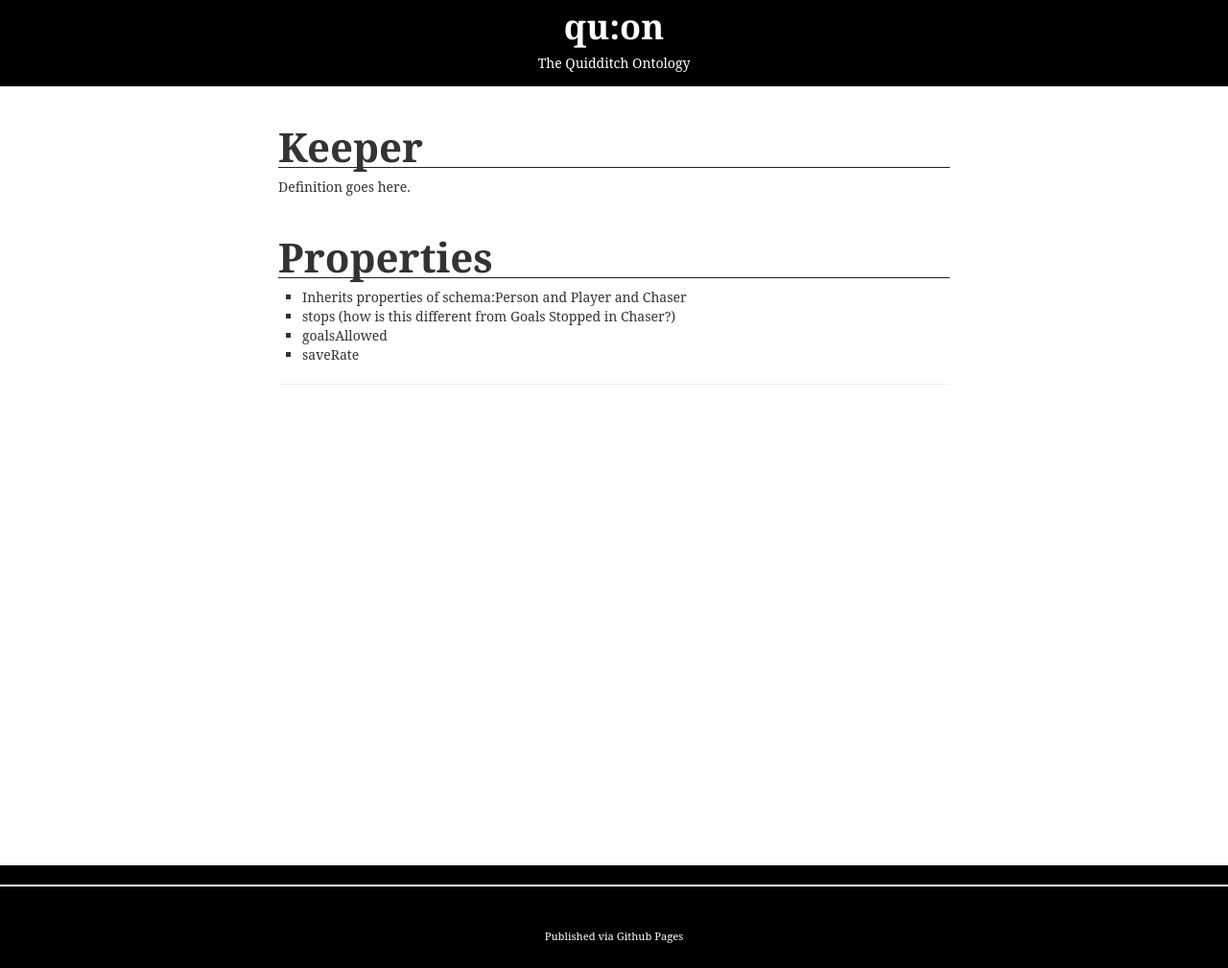
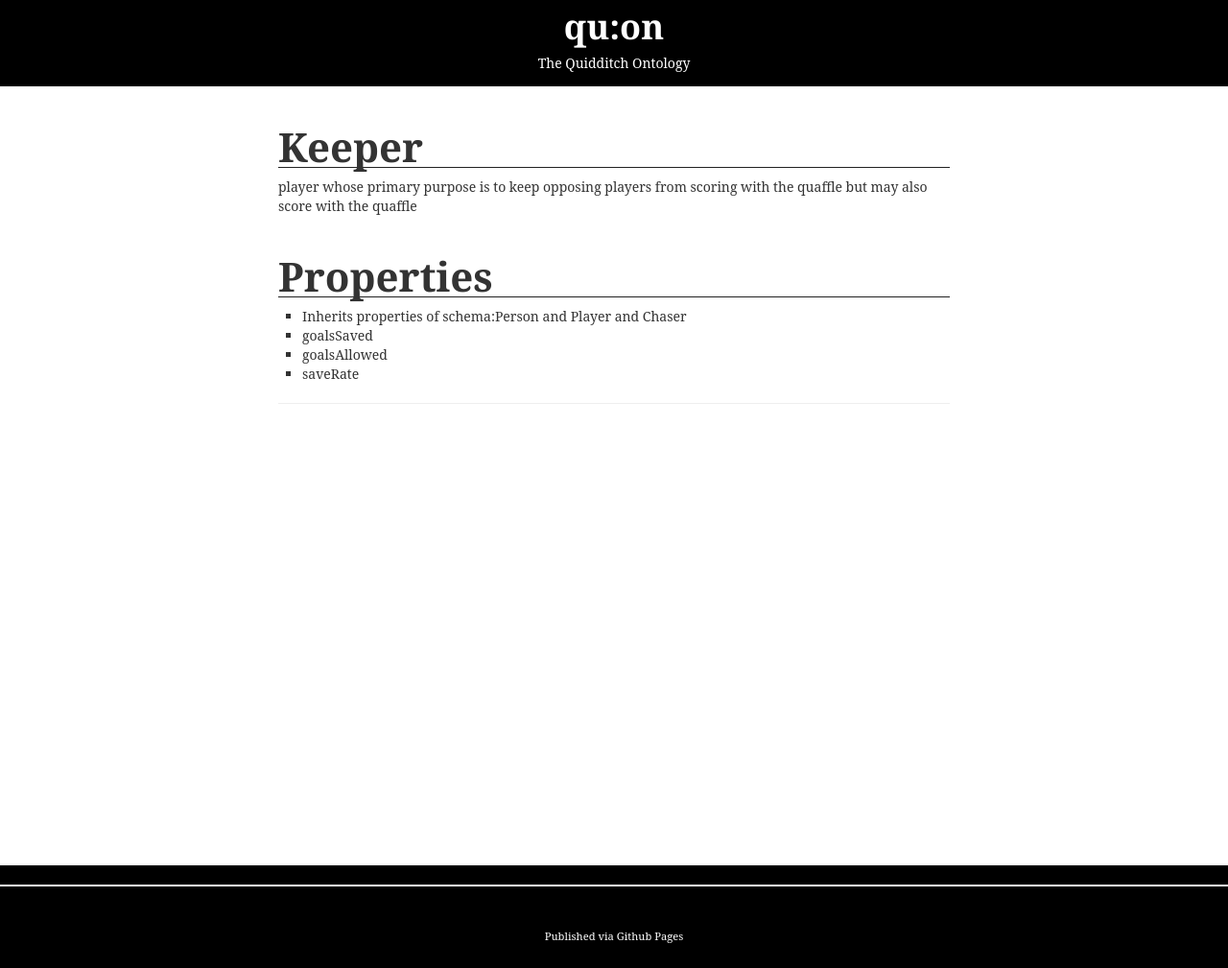
Before and after one commit to helrond/quon, a Jekyll site: the page built from Keeper.md, in a window 1280 px wide. Shown: the whole page at 96% size. Built offline with Jekyll 4.4.1, drawn with Linux system fonts in a browser that asks for light colours; some web fonts are replaced.

Commit message:
added definition, changed property stops to "goalsSaved" for clarity

```diff
--- a/Keeper.md
+++ b/Keeper.md
@@ -3,9 +3,9 @@ title: Keeper
 layout: type
 categories: type
 ---
-Definition goes here.
+player whose primary purpose is to keep opposing players from scoring with the quaffle but may also score with the quaffle
 ##Properties
 * Inherits properties of [schema:Person](http://schema.org/Person) and [Player](Player) and [Chaser](Chaser)
-* stops (how is this different from Goals Stopped in Chaser?)
+* goalsSaved
 * goalsAllowed
 * saveRate
```
